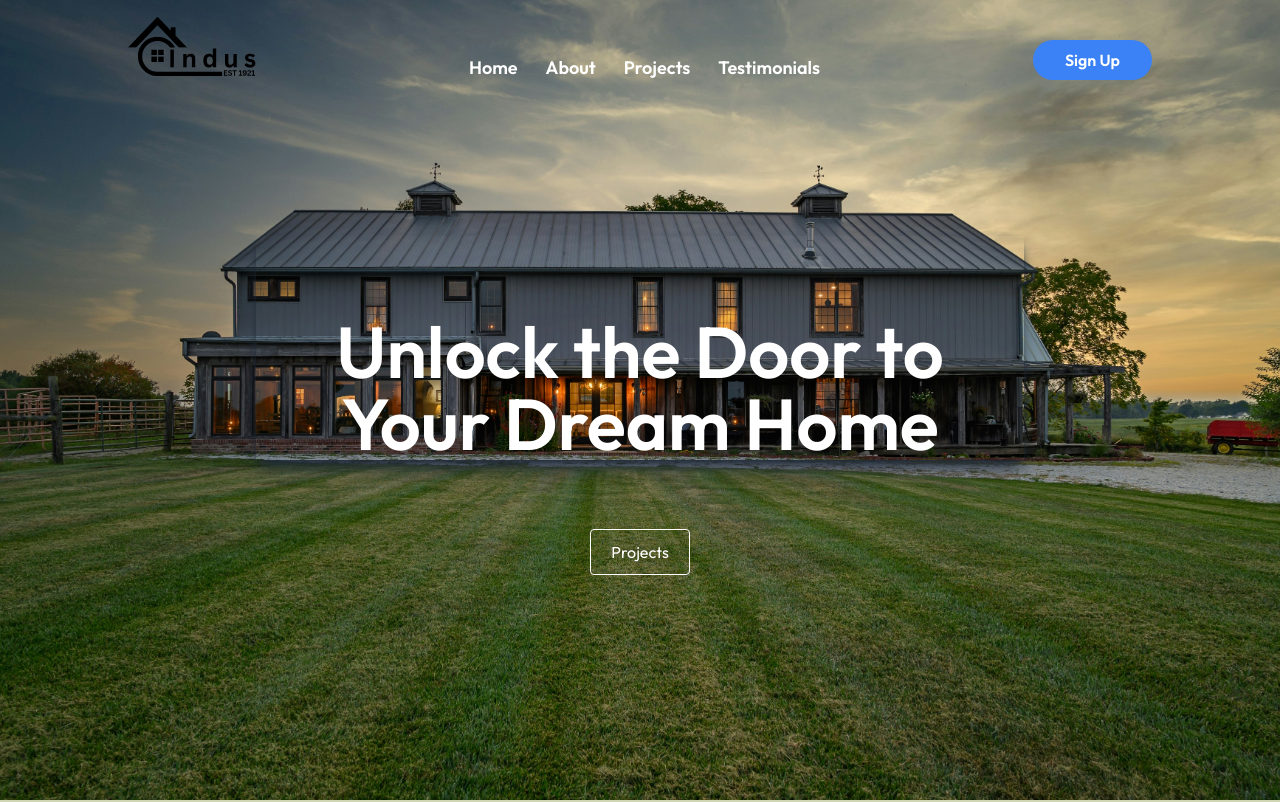
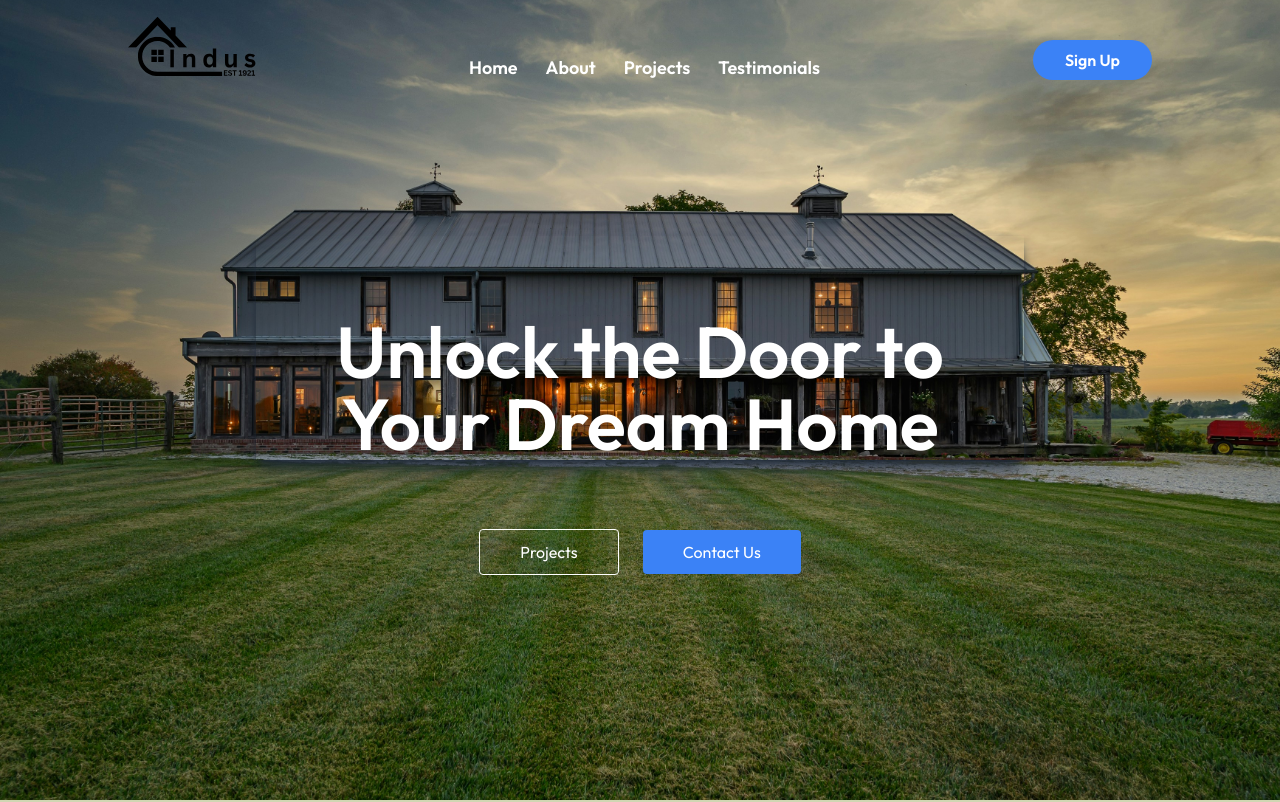
Before and after one commit to Alamgeer75/Indus-Real-Estate, a React (Vite) app: page / in a window 1280 px wide. Shown: the top 802 px of the page. Built offline with nearby package versions, Linux system fonts and the light colour scheme.

Commit message:
buttons changed

```diff
--- a/src/components/Header.jsx
+++ b/src/components/Header.jsx
@@ -8,8 +8,8 @@ const Header = () => {
       <div className='container text-center mx-auto py-4 px-6 md:px-20 lg:px-32 text-white'>
         <h2 className='text-5xl sm:text-6xl md:text-[72px] inline-block max-w-3xl font-semibold shadow-lg shadow-gray-800 pt-20'>Unlock the Door to Your Dream Home</h2>
         <div className='space-x-6 mt-20'>
-            <a href="#Projects" className='border border-white px-10 py-3 rounded sm:px-5 '>Projects</a>
-            <a href="#Contact" className='bg-blue-500 px-10 py-3 rounded sm:hidden '>Contact Us</a>
+            <a href="#Projects" className='border border-white px-10 py-3 rounded text-sm sm:text-base md:text-base w-full sm:w-auto '>Projects</a>
+            <a href="#Contact" className='bg-blue-500 px-10 py-3 rounded text-sm sm:text-base md:text-base w-full sm:w-auto'>Contact Us</a>
         </div>
       </div>
     </div>
```
